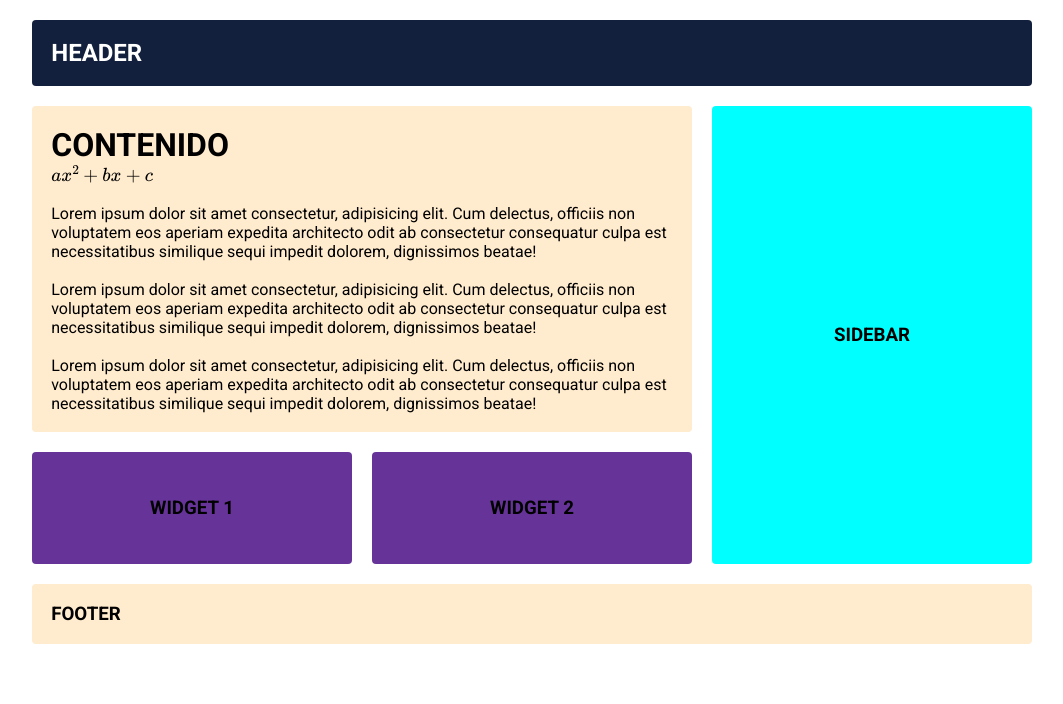
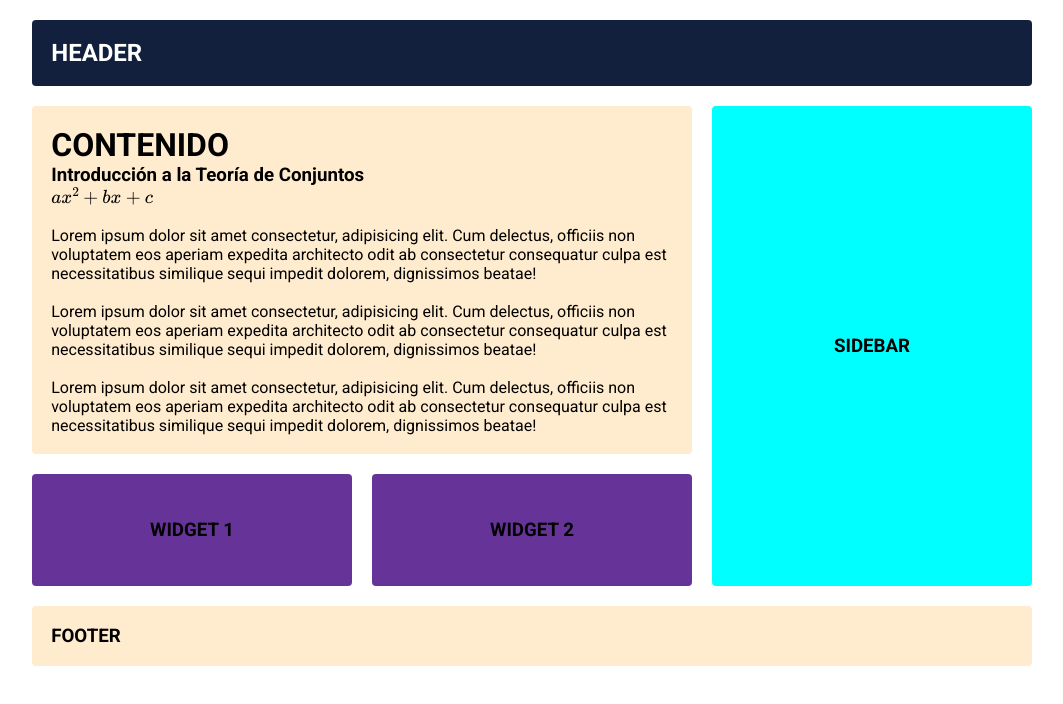
Before and after one commit to asyco/miBlog, a plain HTML site: page index.html in a window 1280 px wide. Shown: the whole page, without its empty margins (108-1171 px from the left). Drawn offline with nearby package versions, Linux system fonts and the light colour scheme.

Commit message:
Empezamos nueva sección con Teoría d econjuntos

```diff
--- a/index.html
+++ b/index.html
@@ -25,6 +25,7 @@
         </header>
         <main class="contenido">
             <h1>CONTENIDO</h1>
+            <h3> Introducción a la Teoría de Conjuntos</h3>
             <p>
                 \(ax^2 + bx +c \)
                 <br><br>
```
